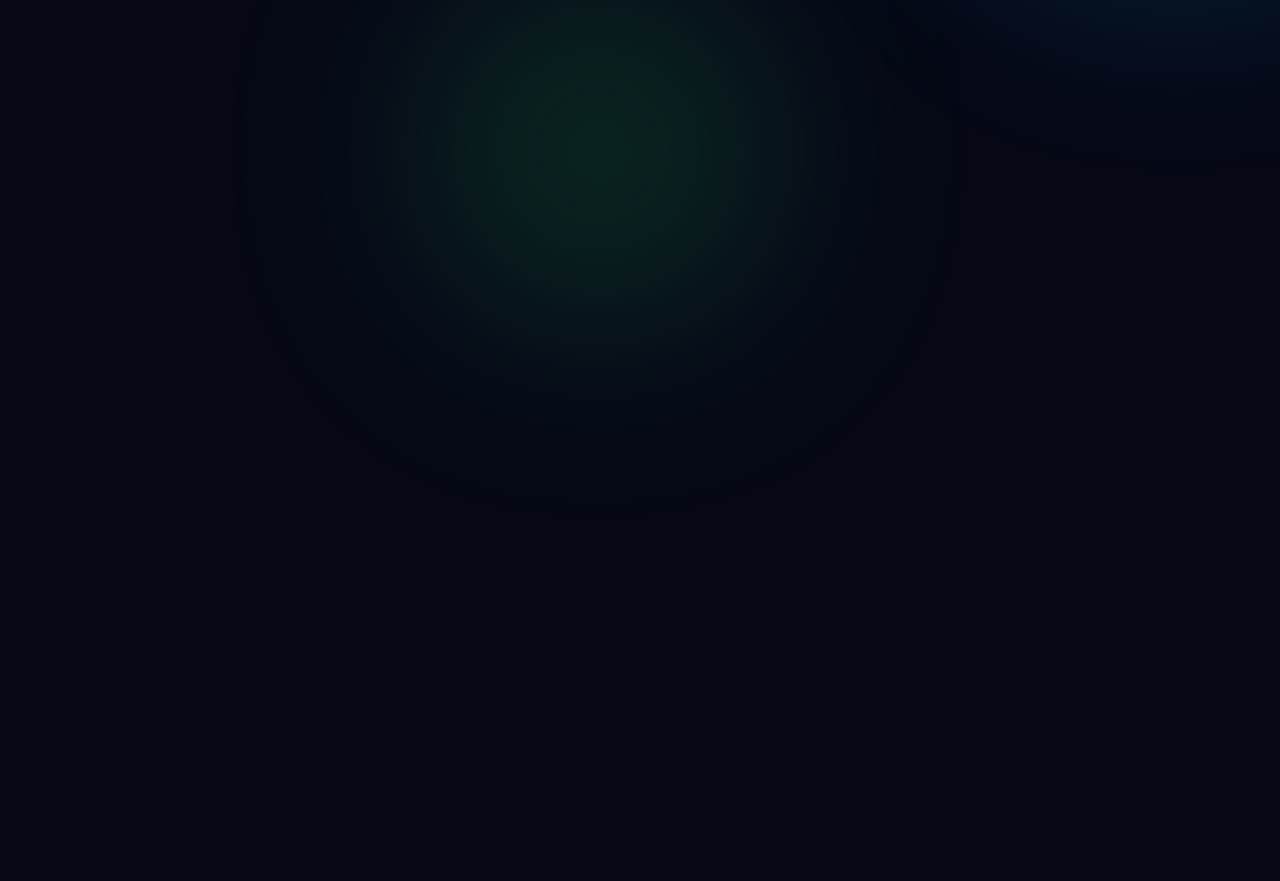
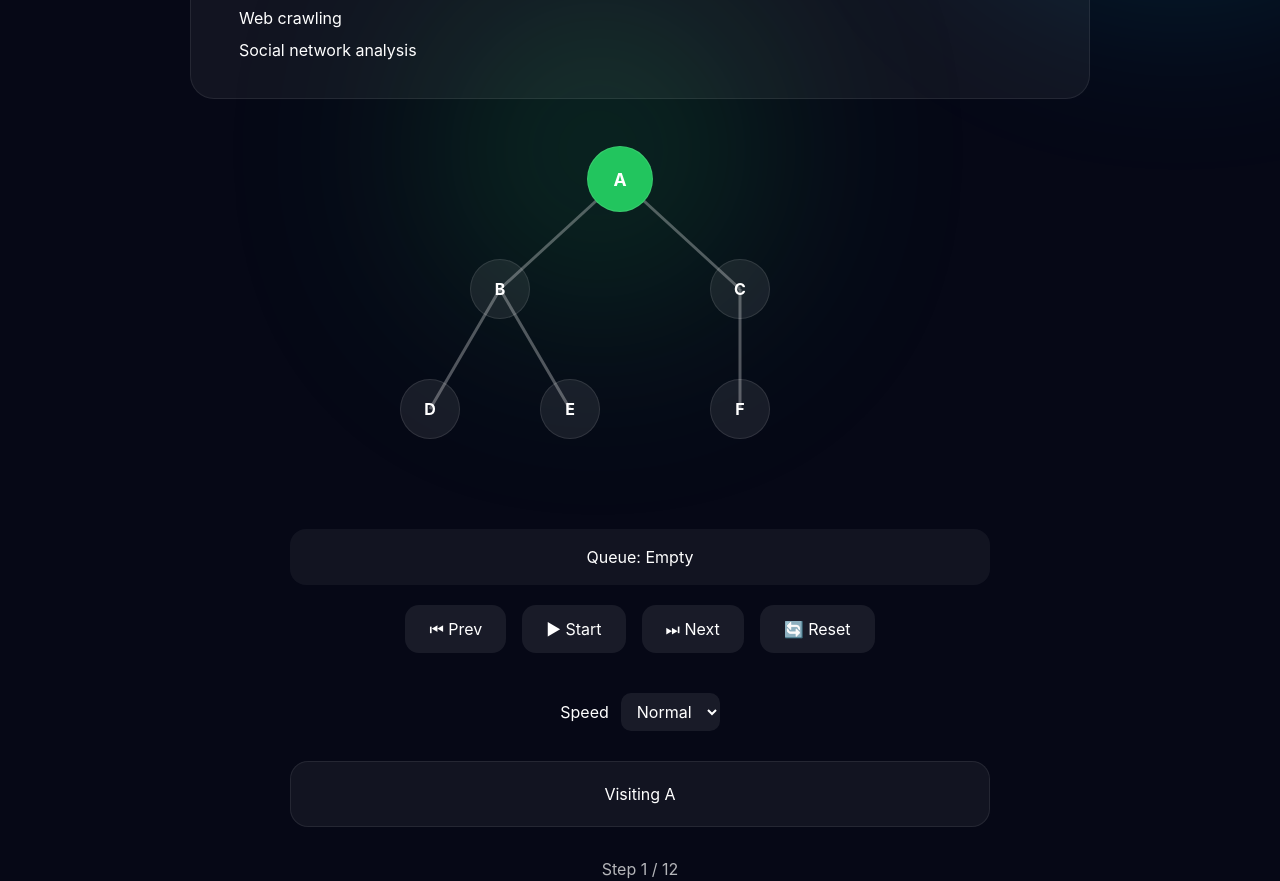
Before and after one commit to djabranemmd/algo-lab, a React (Vite) app: page /algorithm/bfs in a window 1280 px wide. Shown: the part 600-1481 px from the top of the page. Before the commit the page ends 800 px from the top, so only its background shows below. Built offline with nearby package versions, Linux system fonts and the light colour scheme.

Commit message:
feat: add BFS graph visualizer

```diff
--- /dev/null
+++ b/src/algorithms/bfs.js
@@ -0,0 +1,64 @@
+export function generateBFSSteps() {
+  const graph = {
+    A: ["B", "C"],
+    B: ["D", "E"],
+    C: ["F"],
+    D: [],
+    E: [],
+    F: [],
+  };
+
+  const queue = ["A"];
+
+  const visited =
+    new Set();
+
+  const steps = [];
+
+  while (queue.length) {
+    const current =
+      queue.shift();
+
+    if (
+      visited.has(current)
+    ) {
+      continue;
+    }
+
+    visited.add(current);
+
+    steps.push({
+      current,
+      queue: [...queue],
+      visited: [
+        ...visited,
+      ],
+      description: `Visiting ${current}`,
+    });
+
+    graph[current].forEach(
+      (neighbor) => {
+        if (
+          !visited.has(
+            neighbor
+          )
+        ) {
+          queue.push(
+            neighbor
+          );
+        }
+      }
+    );
+
+    steps.push({
+      current,
+      queue: [...queue],
+      visited: [
+        ...visited,
+      ],
+      description: `Added neighbors of ${current} to queue`,
+    });
+  }
+
+  return steps;
+}
--- /dev/null
+++ b/src/components/algorithm/BFSVisualizer.jsx
@@ -0,0 +1,201 @@
+import PlaybackControls from "../controls/PlaybackControls";
+
+import usePlayback from "../../hooks/usePlayback";
+
+import {
+  generateBFSSteps,
+} from "../../algorithms/bfs";
+
+function BFSVisualizer() {
+  const steps =
+    generateBFSSteps();
+
+  const playback =
+    usePlayback(
+      steps.length
+    );
+
+  const step =
+    steps[
+      playback.currentStep
+    ];
+
+  const nodes = [
+    {
+      id: "A",
+      x: 280,
+      y: 40,
+    },
+
+    {
+      id: "B",
+      x: 160,
+      y: 150,
+    },
+
+    {
+      id: "C",
+      x: 400,
+      y: 150,
+    },
+
+    {
+      id: "D",
+      x: 90,
+      y: 270,
+    },
+
+    {
+      id: "E",
+      x: 230,
+      y: 270,
+    },
+
+    {
+      id: "F",
+      x: 400,
+      y: 270,
+    },
+  ];
+
+  const edges = [
+    ["A", "B"],
+    ["A", "C"],
+    ["B", "D"],
+    ["B", "E"],
+    ["C", "F"],
+  ];
+
+  return (
+    <>
+      <div className="graph-wrapper">
+        <svg
+          className="graph-lines"
+          width="600"
+          height="350"
+        >
+          {edges.map(
+            (
+              [from, to],
+              index
+            ) => {
+              const start =
+                nodes.find(
+                  (n) =>
+                    n.id ===
+                    from
+                );
+
+              const end =
+                nodes.find(
+                  (n) =>
+                    n.id === to
+                );
+
+              return (
+                <line
+                  key={index}
+                  x1={start.x}
+                  y1={start.y}
+                  x2={end.x}
+                  y2={end.y}
+                />
+              );
+            }
+          )}
+        </svg>
+
+        {nodes.map(
+          (node) => {
+            let className =
+              "graph-node";
+
+            if (
+              step.visited.includes(
+                node.id
+              )
+            ) {
+              className +=
+                " graph-visited";
+            }
+
+            if (
+              step.current ===
+              node.id
+            ) {
+              className +=
+                " graph-current";
+            }
+
+            return (
+              <div
+                key={node.id}
+                className={
+                  className
+                }
+                style={{
+                  left:
+                    node.x,
+                  top:
+                    node.y,
+                }}
+              >
+                {node.id}
+              </div>
+            );
+          }
+        )}
+      </div>
+
+      <div className="queue-box">
+        Queue:
+        {" "}
+        {step.queue.length
+          ? step.queue.join(
+              " → "
+            )
+          : "Empty"}
+      </div>
+
+      <PlaybackControls
+        isPlaying={
+          playback.isPlaying
+        }
+        onPlay={
+          playback.play
+        }
+        onPause={
+          playback.pause
+        }
+        onNext={
+          playback.next
+        }
+        onPrev={
+          playback.prev
+        }
+        onReset={
+          playback.reset
+        }
+        speed={
+          playback.speed
+        }
+        setSpeed={
+          playback.setSpeed
+        }
+      />
+
+      <div className="description-box">
+        {step.description}
+      </div>
+
+      <div className="step-indicator">
+        Step{" "}
+        {playback.currentStep + 1}
+        {" / "}
+        {steps.length}
+      </div>
+    </>
+  );
+}
+
+export default BFSVisualizer;
--- a/src/data/algorithmDetails.js
+++ b/src/data/algorithmDetails.js
@@ -60,4 +60,46 @@ export const algorithmDetails = {
       "Search engines",
     ],
   },
+
+  "bfs": {
+    title: "Breadth First Search",
+
+    overview:
+      "Breadth First Search explores a graph level by level using a queue.",
+
+    timeComplexity: {
+      best: "O(V + E)",
+      average: "O(V + E)",
+      worst: "O(V + E)",
+    },
+
+    spaceComplexity: "O(V)",
+
+    useCases: [
+      "Shortest path in unweighted graphs",
+      "Web crawling",
+      "Social network analysis",
+    ],
+  },
+
+  "dfs": {
+    title: "Depth First Search",
+
+    overview:
+      "Depth First Search explores as far as possible before backtracking.",
+
+    timeComplexity: {
+      best: "O(V + E)",
+      average: "O(V + E)",
+      worst: "O(V + E)",
+    },
+
+    spaceComplexity: "O(V)",
+
+    useCases: [
+      "Maze solving",
+      "Cycle detection",
+      "Topological sorting",
+    ],
+  },
 };
--- a/src/pages/AlgorithmPage.jsx
+++ b/src/pages/AlgorithmPage.jsx
@@ -3,6 +3,8 @@ import { Link, useParams } from "react-router-dom";
 import BubbleSortVisualizer from "../components/algorithm/BubbleSortVisualizer";
 import SelectionSortVisualizer from "../components/algorithm/SelectionSortVisualizer";
 import BinarySearchVisualizer from "../components/algorithm/BinarySearchVisualizer";
+import BFSVisualizer from "../components/algorithm/BFSVisualizer";
+
 import AlgorithmInfo from "../components/algorithm/AlgorithmInfo";
 
 import { algorithmDetails } from "../data/algorithmDetails";
@@ -48,10 +50,15 @@ function AlgorithmPage() {
         <BinarySearchVisualizer />
       )}
 
+      {slug === "bfs" && (
+        <BFSVisualizer />
+      )}
+
       {![
         "bubble-sort",
         "selection-sort",
         "binary-search",
+        "bfs",
       ].includes(slug) && (
         <div className="glass-card">
           <h2>
--- a/src/styles/globals.css
+++ b/src/styles/globals.css
@@ -575,3 +575,84 @@ body {
 .use-cases-list li {
   margin-bottom: 8px;
 }
+
+.graph-wrapper {
+  position: relative;
+
+  width: 600px;
+  height: 350px;
+
+  margin: 40px auto;
+}
+
+.graph-lines {
+  position: absolute;
+}
+
+.graph-lines line {
+  stroke: rgba(255,
+      255,
+      255,
+      0.3);
+
+  stroke-width: 3;
+}
+
+.graph-node {
+  position: absolute;
+
+  width: 60px;
+  height: 60px;
+
+  transform:
+    translate(-50%,
+      -50%);
+
+  border-radius: 50%;
+
+  display: flex;
+  align-items: center;
+  justify-content: center;
+
+  font-weight: 700;
+
+  background: rgba(255,
+      255,
+      255,
+      0.08);
+
+  border: 1px solid rgba(255,
+      255,
+      255,
+      0.1);
+
+  transition: 0.3s;
+}
+
+.graph-visited {
+  background: #3b82f6;
+}
+
+.graph-current {
+  background: #22c55e;
+  transform:
+    translate(-50%,
+      -50%) scale(1.1);
+}
+
+.queue-box {
+  max-width: 700px;
+
+  margin: 20px auto;
+
+  padding: 16px;
+
+  border-radius: 16px;
+
+  background: rgba(255,
+      255,
+      255,
+      0.05);
+
+  text-align: center;
+}
```
